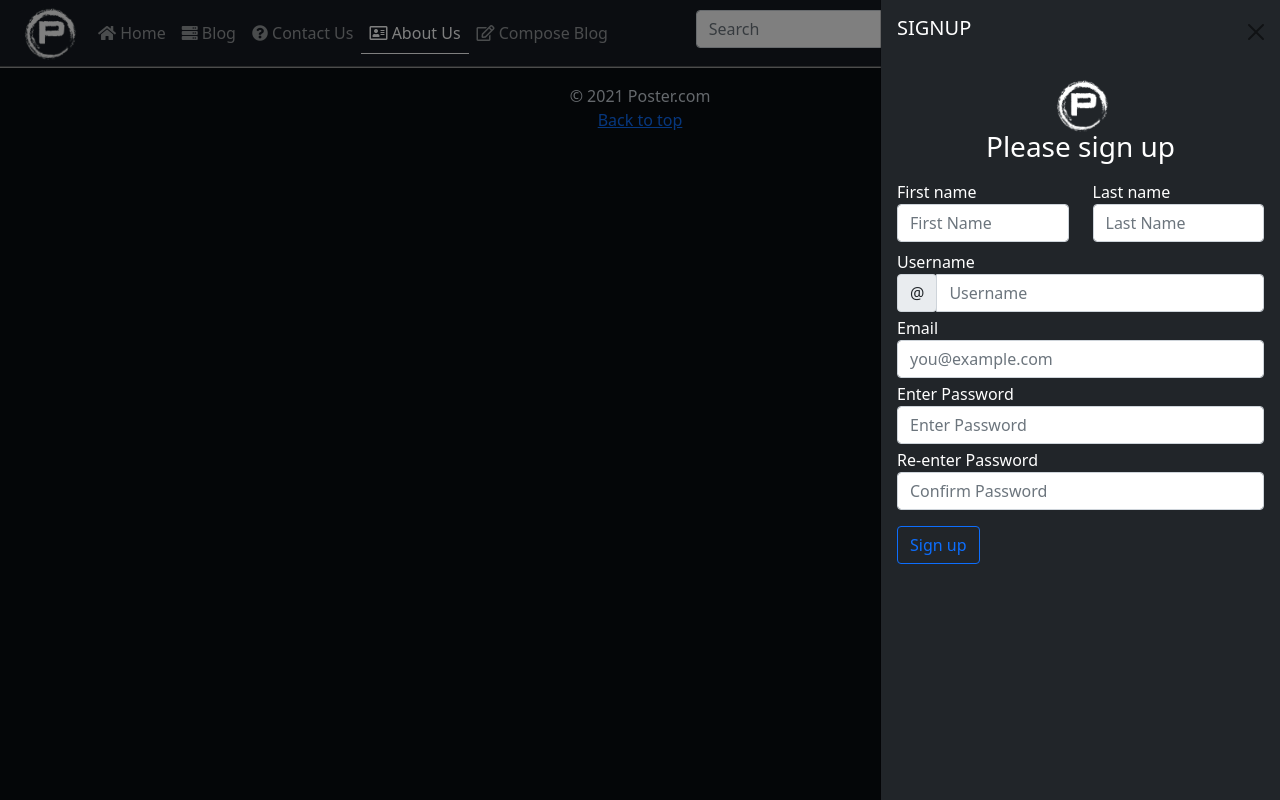
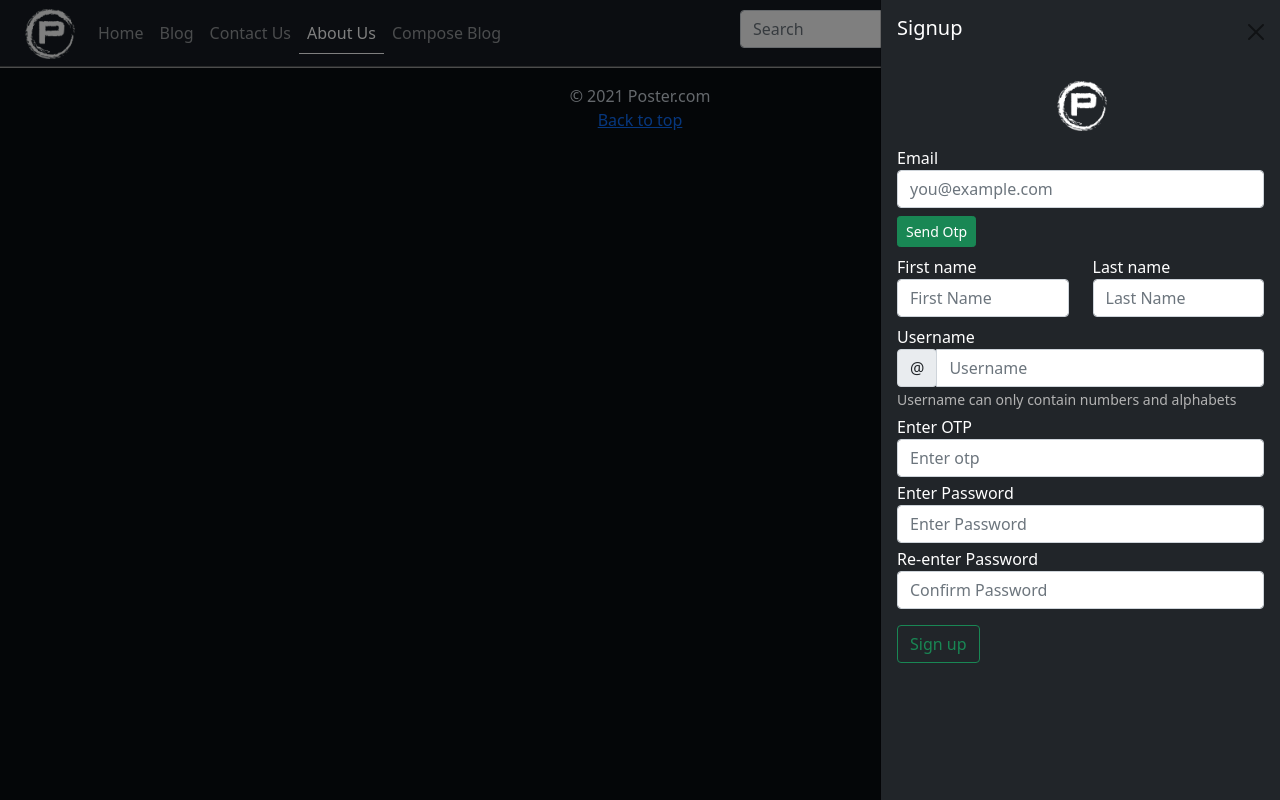
Before and after one commit to Rakeshgombi/poster, a Django app: page /about/ in a window 1280 px wide, after a click on "SignUp". Run offline with Django 3.2, Linux system fonts and the light colour scheme.

Commit message:
added otp feature

```diff
--- a/Blog/views.py
+++ b/Blog/views.py
@@ -75,7 +75,7 @@ def blogPost(request, slug):
                     target="_blank">Click to view</a></p>
                 <p>Good luck! Have a nice day😊</p>
               </div>
-              <p style="text-align: center; color: rgb(93, 93, 93);">Thanks for blogging with poster</p>
+              <p style="text-align: center; color: rgb(93, 93, 93);">Thank you for blogging with poster</p>
             </div>
             '''
             msg = EmailMultiAlternatives(
--- a/Home/urls.py
+++ b/Home/urls.py
@@ -12,10 +12,9 @@ urlpatterns = [
     path('about/', views.about, name="About"),
     path('contact/', views.contact, name="Contact"),
     path('search/', views.search, name="Search"),
-    path('usersettings/<str:slug>/', views.userSettings, name="userSettings"),
     path('deleteprofilepicture/', views.deleteProfilePicture, name="deleteProfilePicture"),
-    path('userprofile/<str:slug>/', views.userProfile, name="userProfile"),
     path('signup/', views.handleSignUp, name="SignUp"),
+    path('otp/', views.sendOtp, name="sendOtp"),
     path('login/', views.handleSignIn, name="SignIn"),
     path('logout/', views.handleLogout, name="SignIn"),
     path('password_reset/', auth_views.PasswordResetView.as_view(template_name='passwordReset/password_reset_form.html'), name='password_reset'),
@@ -25,4 +24,5 @@ urlpatterns = [
     path('reset/<uidb64>/<token>/', auth_views.PasswordResetConfirmView.as_view(template_name='passwordReset/password_reset_confirm.html'), name='password_reset_confirm'),
 
     path('reset/done/', auth_views.PasswordResetCompleteView.as_view(template_name='passwordReset/password_reset_complete.html'), name='password_reset_complete'),
+    path('<str:slug>/', views.userSettings, name="userSettings"),
 ] + static(settings.MEDIA_URL, document_root=settings.MEDIA_ROOT)
--- a/Home/views.py
+++ b/Home/views.py
@@ -7,7 +7,8 @@ from django.contrib.auth import authenticate, login, logout
 from django.contrib.auth.models import User
 from django.contrib import messages
 from django.core.files.storage import FileSystemStorage
-import itertools
+from django.core.mail import EmailMultiAlternatives
+import random
 # Create your views here.
 
 
@@ -30,7 +31,7 @@ def search(request):
         allPostsContent = Post.objects.filter(content__icontains=query)
         allPostsAuthor = Post.objects.filter(author__icontains=query)
         allPosts = allPostsTitle.union(allPostsAuthor, allPostsContent)
-    context = {'allposts': allPosts, 'query':query}
+    context = {'allposts': allPosts, 'query': query}
     return render(request, 'home/search.html', context)
 
 
@@ -45,18 +46,11 @@ def contact(request):
         else:
             contact = Contact(name=name, email=email,
                               phone=phone, content=content)
-            messages.warning(request, "Your query has been submitted successfully!")
+            messages.warning(
+                request, "Your query has been submitted successfully!")
             contact.save()
     return render(request, 'home/contact.html')
 
-
-def userProfile(request, slug):
-    username = get_object_or_404(User, username=slug)
-    user = User.objects.filter(username=username).first()
-    allPost = Post.objects.filter(author=username)
-    profile = Profile.objects.filter(user=user).first()
-    context = {"user": user, "profile": profile, "allPosts": allPost}
-    return render(request, 'home/userProfile.html', context)
 
 
 def userSettings(request, slug):
@@ -65,37 +59,41 @@ def userSettings(request, slug):
     allPost = Post.objects.filter(author=username)
     profile = Profile.objects.filter(user=user).first()
     context = {"user": user, "profile": profile, "allPosts": allPost}
-    if request.method == "POST":
-        if request.FILES['display_pic']:
-            profile.display_pic = request.FILES['display_pic']
-            fs = FileSystemStorage(f'/media/pic_folder/{request.user}')
-            fs.save(profile.display_pic.name, profile.display_pic)
-        if request.POST['first_name']:
-            user.first_name = request.POST['first_name']
-        if request.POST['last_name']:
-            user.last_name = request.POST['last_name']
-        if request.POST['organisaation']:
-            profile.organisaation = request.POST['organisaation']
-        if request.POST['country']:
-            profile.country = request.POST['country']
-        if request.POST['website']:
-            profile.website = request.POST['website']
-        if request.POST['facebook']:
-            profile.facebook = request.POST['facebook']
-        if request.POST['instagram']:
-            profile.instagram = request.POST['instagram']
-        if request.POST['github']:
-            profile.github = request.POST['github']
-        if request.POST['twitter']:
-            profile.twitter = request.POST['twitter']
-        if request.POST['bio']:
-            profile.bio = request.POST['bio']
-        profile.save()
-        return redirect(request.META.get('HTTP_REFERER', 'redirect_if_referer_not_found'))
-    if request.user.is_authenticated and request.user == username:
-        return render(request, 'home/usersettings.html', context)
+    if not(request.user.is_authenticated and request.user == username):
+        context['flag'] = True
+        return render(request, "home/userProfile.html", context)
     else:
-        return render(request, 'home/userProfile.html', context)
+        if request.method == "POST":
+            if request.FILES['display_pic']:
+                profile.display_pic = request.FILES['display_pic']
+                fs = FileSystemStorage(f'/media/pic_folder/{request.user}')
+                fs.save(profile.display_pic.name, profile.display_pic)
+            if request.POST['first_name']:
+                user.first_name = request.POST['first_name']
+            if request.POST['last_name']:
+                user.last_name = request.POST['last_name']
+            if request.POST['organisaation']:
+                profile.organisaation = request.POST['organisaation']
+            if request.POST['country']:
+                profile.country = request.POST['country']
+            if request.POST['website']:
+                profile.website = request.POST['website']
+            if request.POST['facebook']:
+                profile.facebook = request.POST['facebook']
+            if request.POST['instagram']:
+                profile.instagram = request.POST['instagram']
+            if request.POST['github']:
+                profile.github = request.POST['github']
+            if request.POST['twitter']:
+                profile.twitter = request.POST['twitter']
+            if request.POST['bio']:
+                profile.bio = request.POST['bio']
+            profile.save()
+            return redirect(request.META.get('HTTP_REFERER', 'redirect_if_referer_not_found'))
+        return render(request, "home/userSettings.html", context)
+
+
+
 
 
 def deleteProfilePicture(request):
@@ -106,35 +104,78 @@ def deleteProfilePicture(request):
         print(profile.display_pic.delete())
         return redirect(request.META.get('HTTP_REFERER', 'redirect_if_referer_not_found'))
 
+
+email = ""
+sentOtp = ""
+
+
+def sendOtp(request):
+    if request.method == "POST":
+        global email
+        email = request.POST.get('email', "")
+        global sentOtp
+        sentOtp = ""
+        for i in range(6):
+            sentOtp += str(random.randrange(0, 10))
+        print(sentOtp)
+
+        subject, from_email, to = f"Otp for your Blogging account at Poster", 'rakeshgombi18@gmail.com', f'{email}'
+        text_content = f'Your OTP for email verification at Poster is <strong>{sentOtp}'
+        html_content = f''' <div style="background: #eee; padding: 15px; margin: 0; display: inline-block; border-radius:10px ">
+                    <div class="container"
+                    style="padding: 10px; border-radius: 10px; background-color: rgb(255, 255, 255); display: inline-block; margin:0 auto">
+                    <h4>Hi There,</h4>
+                    <p>Your OTP for email verification at Poster is <strong>{sentOtp} </strong></p>
+                    <p>Good luck! Have a nice day😊</p>
+                    </div>
+                    <p style="text-align: center; color: rgb(93, 93, 93);">Thank you for blogging with poster</p>
+                    </div>'''
+        msg = EmailMultiAlternatives(
+            subject, text_content, from_email, [to])
+        msg.attach_alternative(html_content, "text/html")
+        msg.send()
+    return redirect("/")
+
+
 def handleSignUp(request):
     if request.method == "POST":
         fname = request.POST['fname']
         lname = request.POST['lname']
         username = request.POST['username']
-        email = request.POST['email']
+        global email
+        global sentOtp
         pass1 = request.POST['pass1']
         pass2 = request.POST['pass2']
-        if pass1 == pass2:
-            if len(pass1) < 8:
+        otp = request.POST['otp']
+        if otp == sentOtp:
+            if pass1 == pass2:
+                if len(pass1) < 8:
+                    messages.warning(
+                        request, 'Sorry, Minimum length of the password must be 8')
+                elif not(username.isalnum()):
+                    messages.warning(
+                        request, 'Sorry, useranme can only be combinations of alphabets and numbers')
+                elif User.objects.filter(username=username).exists():
+                    messages.warning(request, 'Sorry, Username already taken')
+                elif User.objects.filter(email=email).exists():
+                    messages.warning(
+                        request, 'Sorry, Account with the same email already exists')
+                else:
+                    user = User.objects.create_user(
+                        first_name=fname, last_name=lname,  username=username, email=email, password=pass1)
+                    user = authenticate(username=username, password=pass1)
+                    if user is not None:
+                        login(request, user)
+                    user.save()
+                    profile = Profile(user=user)
+                    profile.save()
+                    messages.success(
+                        request, 'Congratulations😊 Account created Successfully!')
+            else:
                 messages.warning(
-                    request, 'Sorry, Minimum length of the password must be 8')
-            elif not(username.isalnum()):
-                messages.warning(
-                    request, 'Sorry, useranme can only be combinations of alphabets and numbers')
-            elif User.objects.filter(username=username).exists():
-                messages.warning(request, 'Sorry, Username already taken')
-            elif User.objects.filter(email=email).exists():
-                messages.warning(
-                    request, 'Sorry, Account with the same email already exists')
-            else:
-                user = User.objects.create_user(
-                    first_name=fname, last_name=lname,  username=username, email=email, password=pass1)
-                user.save()
-                messages.success(
-                    request, 'Congratulations😊 Account created Successfully!')
+                    request, 'Sorry😌, Passwords do not match! Try again')
         else:
-            messages.warning(
-                request, 'Sorry😌, Passwords do not match! Try again')
+            messages.warning(request, "OTP Does'nt match")
         return redirect(request.META.get('HTTP_REFERER', 'redirect_if_referer_not_found'))
     else:
         return HttpResponse("404 Error")
@@ -159,4 +200,4 @@ def handleSignIn(request):
 def handleLogout(request):
     logout(request)
     messages.success(request, "Successfully logged out")
-    return redirect('/')
+    return redirect(request.META.get('HTTP_REFERER', 'redirect_if_referer_not_found'))
--- a/templates/base.html
+++ b/templates/base.html
@@ -9,12 +9,8 @@
   <!-- Bootstrap CSS -->
   <link href="https://cdn.jsdelivr.net/npm/bootstrap@5.0.0/dist/css/bootstrap.min.css" rel="stylesheet"
     integrity="sha384-wEmeIV1mKuiNpC+IOBjI7aAzPcEZeedi5yW5f2yOq55WWLwNGmvvx4Um1vskeMj0" crossorigin="anonymous">
-  <script src="https://cdnjs.cloudflare.com/ajax/libs/jquery/3.6.0/jquery.min.js"
-    integrity="sha512-894YE6QWD5I59HgZOGReFYm4dnWc1Qt5NtvYSaNcOP+u1T9qYdvdihz0PPSiiqn/+/3e7Jo4EaG7TubfWGUrMQ=="
+  <script src="https://code.jquery.com/jquery-3.6.0.js" integrity="sha256-H+K7U5CnXl1h5ywQfKtSj8PCmoN9aaq30gDh27Xc0jk="
     crossorigin="anonymous"></script>
-  <link rel="stylesheet" href="https://cdnjs.cloudflare.com/ajax/libs/font-awesome/5.15.3/css/all.min.css"
-    integrity="sha512-iBBXm8fW90+nuLcSKlbmrPcLa0OT92xO1BIsZ+ywDWZCvqsWgccV3gFoRBv0z+8dLJgyAHIhR35VZc2oM/gI1w=="
-    crossorigin="anonymous" />
   <link rel="shortcut icon" href="{% static 'logo/favicon.png' %}" type="image/x-icon">
   <title>{% block title %}{% endblock title %}</title>
   {% block css %}{% endblock css %}
@@ -65,7 +61,7 @@
       top: 1px;
       height: 100%;
       background: url('{% static "logo/p2.png" %}')no-repeat center center/cover;
-      animation: animate 1s linear infinite;
+      /* animation: animate 1s linear infinite; */
     }
 
     @keyframes animate {
@@ -179,14 +175,14 @@
               </form>
             </li>
             <li class="nav-item mt-2 mx-md-2 mt-md-0">
-              {% if user.is_authenticated %}
+              {% if request.user.is_authenticated %}
               <div class="dropdown mx-1">
                 <a class="btn btn-outline-primary dropdown-toggle" href="#" role="button" id="dropdownMenuLink"
                   data-bs-toggle="dropdown" aria-expanded="false">
                   <i class="far fa-user"></i>
                 </a>
                 <ul class="dropdown-menu dropdown-menu-lg-end bg-black1 p-3 border" aria-labelledby="dropdownMenuLink">
-                  <li class="py-2"><a class="text-decoration-none text-light" href="/usersettings/{{request.user}}/"><i
+                  <li class="py-2"><a class="text-decoration-none text-light" href="/{{request.user}}/"><i
                         class="fas fa-cog"></i>
                       {{request.user}}</a>
                   </li>
@@ -201,17 +197,26 @@
                 data-bs-target="#offcanvasSignUp" aria-controls="offcanvasRight"><i class="fas fa-user-plus"></i>
                 SignUp</button>
 
-              <div class="offcanvas offcanvas-end  bg-dark text-white " tabindex="-1" id="offcanvasSignUp"
+              <div class="offcanvas offcanvas-end  bg-dark text-white" tabindex="-1" id="offcanvasSignUp"
                 aria-labelledby="offcanvasRightLabel">
                 <div class="offcanvas-header">
-                  <h5 id="offcanvasRightLabel">SIGNUP</h5>
+                  <h5 id="offcanvasRightLabel">Signup</h5>
                   <button type="button" class="btn-close text-reset" data-bs-dismiss="offcanvas"
                     aria-label="Close"></button>
                 </div>
                 <div class="offcanvas-body form-group-sm">
+                  <a class="navbar-brand logo d-flex mx-auto mb-3" href="/"> </a>
+                  <form class="form-signup needs-validation" id="otp-form" method="POST" action="/otp/">{% csrf_token %}
+                    <div class="mb-2">
+                      <label for="email">Email</label>
+                      <input type="email" class="form-control" id="email" name="email" placeholder="you@example.com">
+                    </div>
+                    <div class="mb-2">
+                      <button type="submit" class="btn btn-success btn-sm" id="send-otp">Send Otp</button>
+                      <small class="text-success" id="otp-sent-msg"></small>
+                    </div>
+                  </form>
                   <form class="form-signup needs-validation" method="POST" action="/signup/">{% csrf_token %}
-                    <a class="navbar-brand logo d-flex mx-auto" href="/"> </a>
-                    <h3 class="h3 mb-3 text-center font-weight-normal">Please sign up</h3>
                     <div class="row mb-1 bg-dark">
                       <div class="col-md-6 mb-1">
                         <label for="fName">First name</label>
@@ -233,11 +238,15 @@
                         <input type="text" class="form-control" id="username" name="username" placeholder="Username"
                           required="">
                       </div>
+                      <small class="text-muted">Username can only contain numbers and alphabets</small>
                     </div>
                     <div class="mb-1">
-                      <label for="email">Email</label>
-                      <input type="email" class="form-control" id="email" name="email" placeholder="you@example.com">
+                      <label for="otp">Enter OTP</label>
+                      <div class="input-group">
+                        <input type="text" class="form-control" id="otp" name="otp" placeholder="Enter otp" required="">
+                      </div>
                     </div>
+
                     <div class="mb-1">
                       <label for="pass1">Enter Password</label>
                       <input type="password" class="form-control" id="pass1" name="pass1" placeholder="Enter Password"
@@ -248,7 +257,7 @@
                       <input type="password" class="form-control" id="pass2" name="pass2"
                         placeholder="Confirm Password">
                     </div>
-                    <button class="btn btn-outline-primary btn-block" type="submit">Sign up</button>
+                    <button class="btn btn-outline-success btn-block" type="submit">Sign up</button>
                   </form>
                 </div>
               </div>
@@ -259,7 +268,7 @@
               <div class="offcanvas offcanvas-end bg-dark text-white" tabindex="-1" id="offcanvasSignIn"
                 aria-labelledby="offcanvasRightLabel">
                 <div class="offcanvas-header">
-                  <h5 id="offcanvasRightLabel">SIGNIN</h5>
+                  <h5 id="offcanvasRightLabel">Signin</h5>
                   <button type="button" class="btn-close text-reset btn-success" data-bs-dismiss="offcanvas"
                     aria-label="Close"></button>
                 </div>
@@ -321,6 +330,27 @@
         $(this).remove();
       });
     }, 4000);
+
+
+
+
+    $(document).ready(function () {
+      $('#otp-form').submit(function () { // On form submit event
+        $.ajax({ // create an AJAX call...
+          data: $(this).serialize(), // get the form data
+          type: $(this).attr('method'), // GET or POST
+          url: $(this).attr('action'), // the file to call
+          success: function (response) { // on success..
+            $("#send-otp").addClass("disabled")
+            $("#otp-sent-msg").text(" !Otp Sent")
+          },
+          error: function (e, x, r) { // on error..
+            console.log(e); // update the DIV
+          }
+        });
+        return false;
+      });
+    });
   </script>
 </body>
 
--- a/templates/home/usersettings.html
+++ b/templates/home/usersettings.html
@@ -45,7 +45,7 @@
           <img src="{{ profile.display_pic.url}}" width="400" height="400">
 
           {% else %}
-          <img src="{% static 'logo/Plogo.png' %}" class="" alt="...">
+          <img src="{% static 'logo/favicon.png' %}" class="" alt="...">
           {% endif %}
         </div>
         <div class="col bg-black0 text-muted col col-10 col-lg-12 p-2 px-3 col-sm-10">
```
Also changed, not shown: templates/home/userProfile.html (+4 -20 lines), test.html (+10 -14 lines), test.py (added, +13 -0 lines), db.sqlite3.
